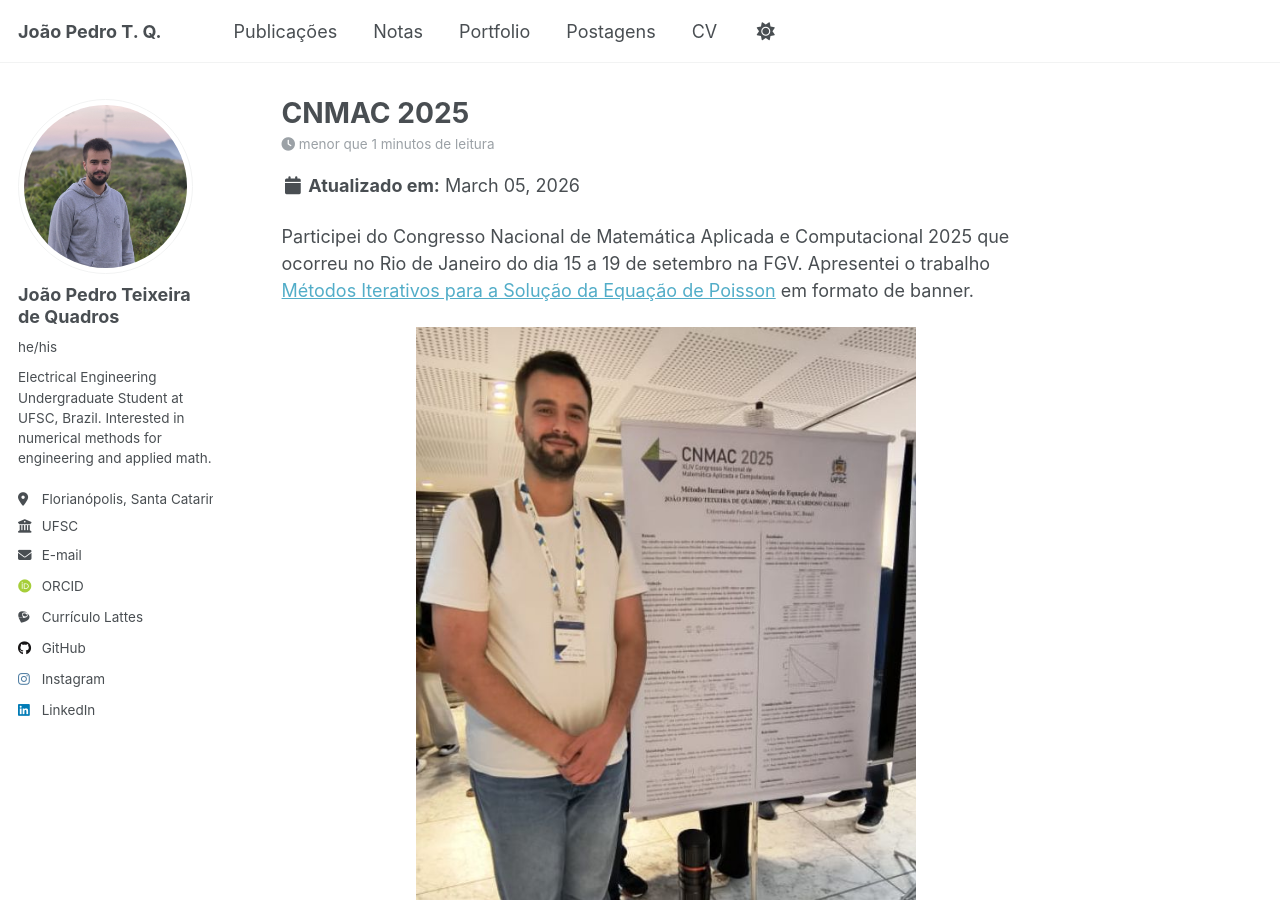
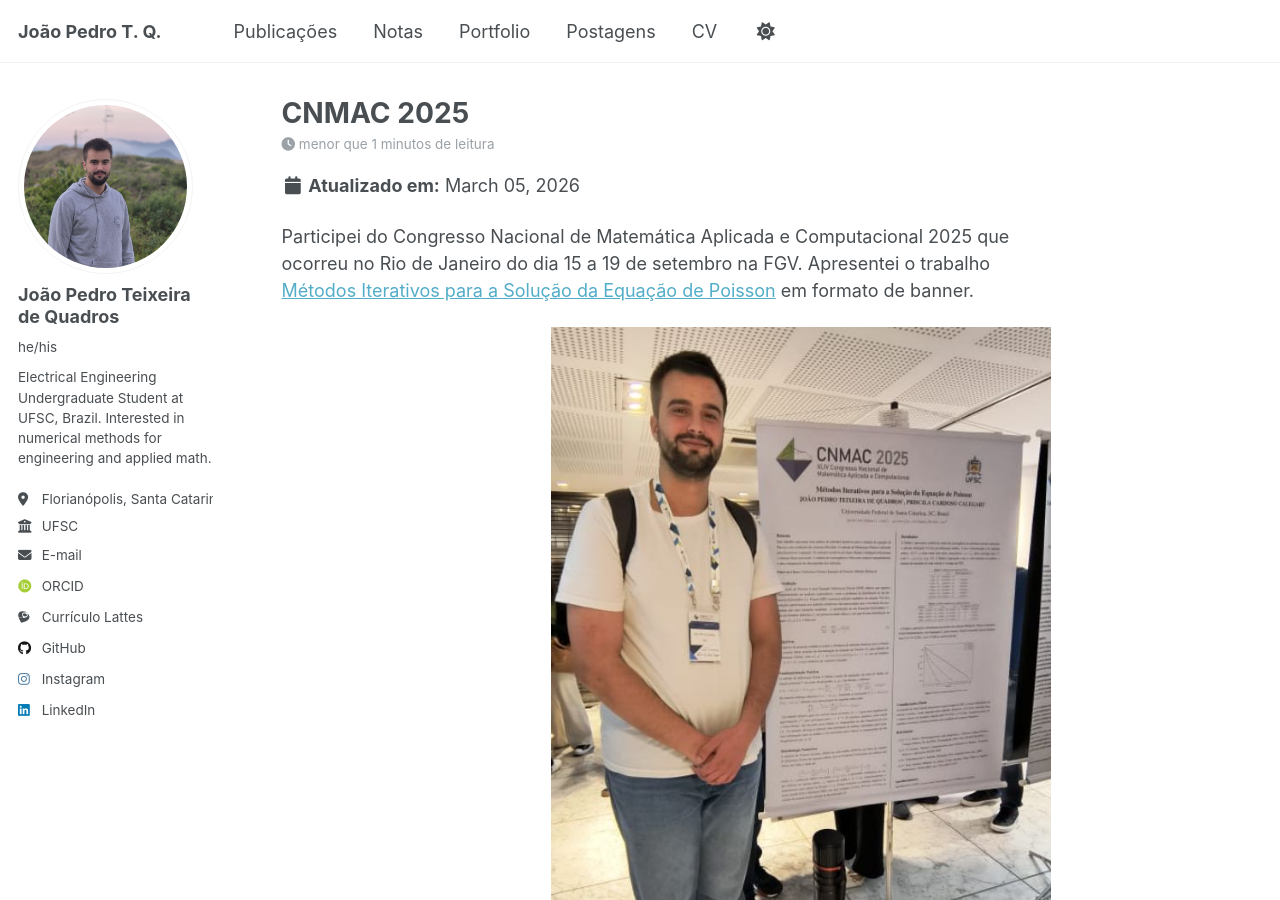
Before and after one commit to jpteixei/jpteixei.github.io, a Jekyll site: the page built from _posts/2012-08-14-blog-post-1.md, in a window 1280 px wide and 900 px high. Built offline with Jekyll 4.4.1, drawn with Linux system fonts in a browser that asks for light colours; some web fonts are replaced; a style sheet for code colours, icons or effects is not loaded.

Commit message:
Update 2012-08-14-blog-post-1.md

```diff
--- a/_posts/2012-08-14-blog-post-1.md
+++ b/_posts/2012-08-14-blog-post-1.md
@@ -10,7 +10,7 @@ tags:
 
 Participei do Congresso Nacional de Matemática Aplicada e Computacional 2025 que ocorreu no Rio de Janeiro do dia 15 a 19 de setembro na FGV. Apresentei o trabalho [Métodos Iterativos para a Solução da Equação de Poisson](https://jpteixei.github.io/publicacoes/2026-02-13-metodos-iterativos-para-sol-da-eq-de-poisson) em formato de banner.
 
-<div style="text-align: center;">
+<div style="text-align: right;">
   <img src="/images/foto_cnmac_2025.jpg" alt="Foto CNMAC" width="500">
   <p><i>Foto CNMAC.</i></p>
 </div>
```
